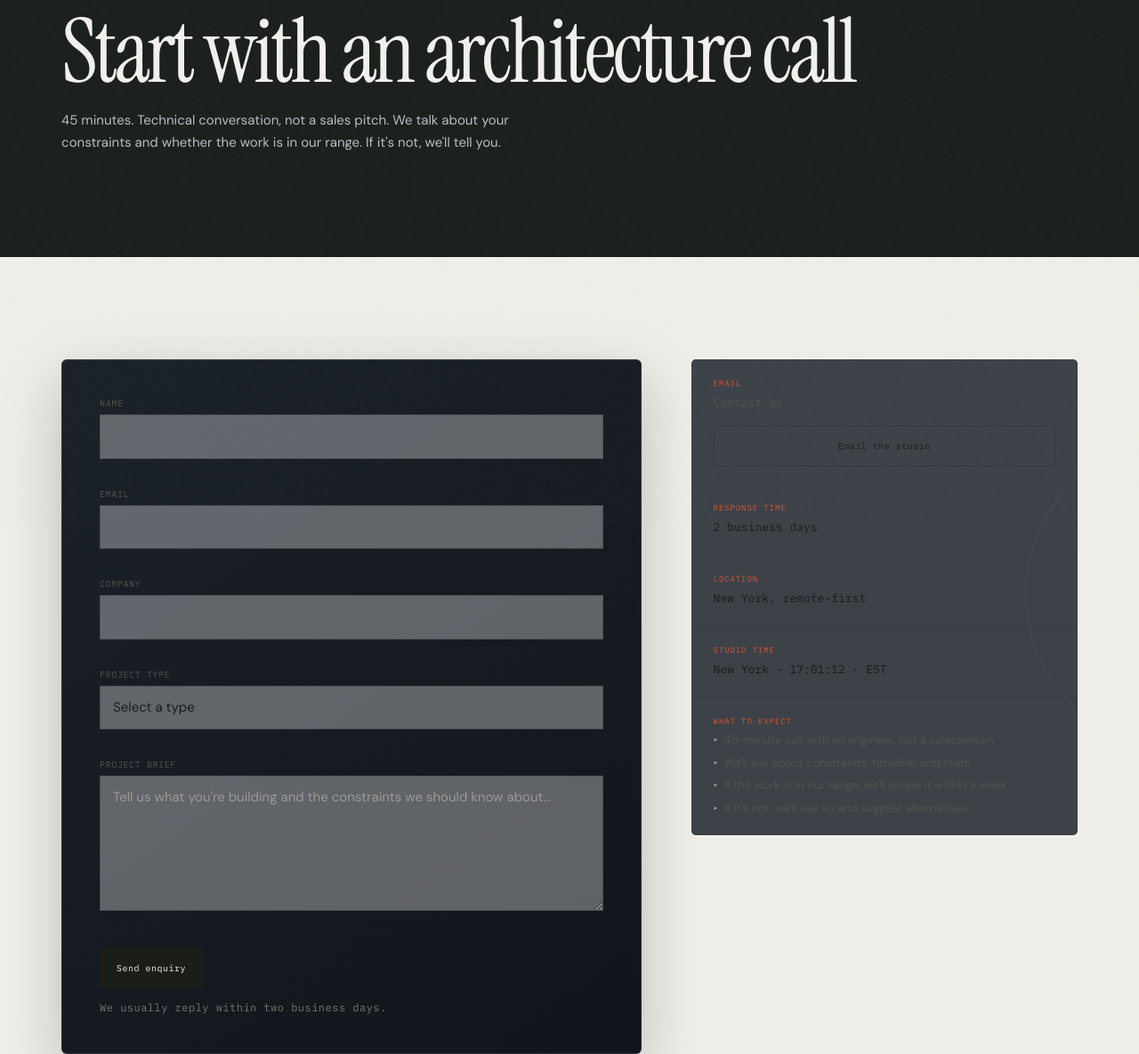
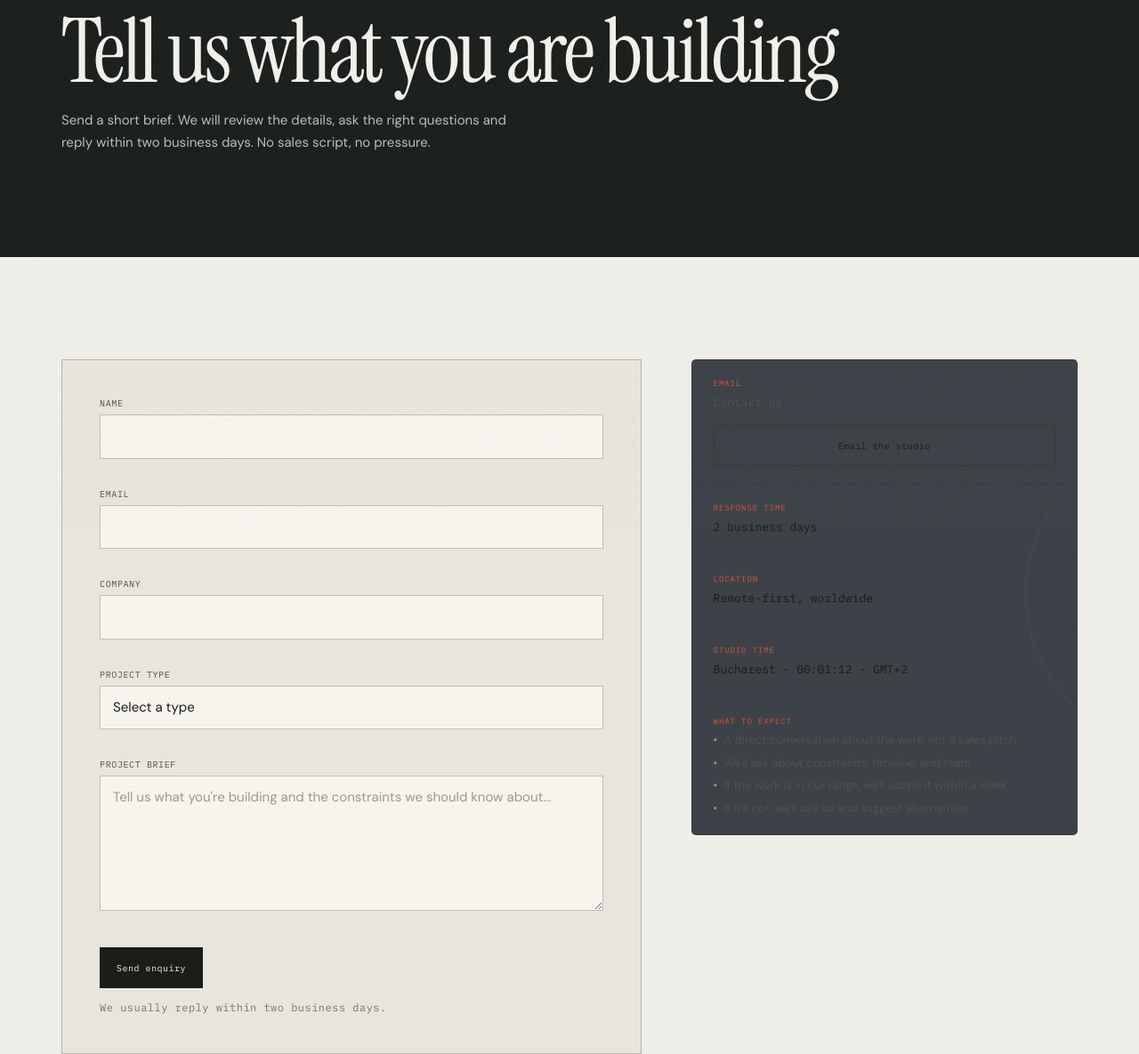
Before and after one commit to freedoom122/veyrion-studio, a website: page client/contact.html in a window 1280 px wide. Shown: the part 207-1392 px from the top of the page at 89% size. Drawn offline with nearby package versions, Linux system fonts and the light colour scheme.

Commit message:
fix: align contact page with enquiry flow

```diff
--- a/client/app.js
+++ b/client/app.js
@@ -461,7 +461,7 @@
         ].join("\n");
       },
       "--contact": function () {
-        return '<span class="t-str">Contact via form</span>  \u2014  2 business day response  \u2014  New York, remote-first';
+        return '<span class="t-str">Contact via form</span>  \u2014  2 business day response  \u2014  Bucharest, remote-first';
       },
       "help": function () {
         return "available commands:\n  --show-stack\n  --benchmarks\n  --architecture\n  --security\n  --contact\n  clear";
@@ -824,8 +824,8 @@
   function initClock() {
     var el = $("#studio-clock");
     if (!el) return;
-    var CITY = "New York";
-    var TZ = "America/New_York";
+    var CITY = "Bucharest";
+    var TZ = "Europe/Bucharest";
     var fmt = null;
     try {
       fmt = new Intl.DateTimeFormat("en-US", {
--- a/client/contact.html
+++ b/client/contact.html
@@ -4,7 +4,7 @@
   <meta charset="UTF-8">
   <meta name="viewport" content="width=device-width, initial-scale=1.0">
   <title>Contact — Veyrion</title>
-  <meta name="description" content="Start with an architecture call. 45 minutes. Technical conversation, not a sales pitch.">
+  <meta name="description" content="Tell us what you are building. 45 minutes. Technical conversation, not a sales pitch.">
   <link rel="preconnect" href="https://fonts.googleapis.com">
   <link rel="preconnect" href="https://fonts.gstatic.com" crossorigin>
   <link href="https://fonts.googleapis.com/css2?family=Inter:wght@400;500;600&family=JetBrains+Mono:wght@400;500&family=Space+Grotesk:wght@500;600;700&display=swap" rel="stylesheet">
@@ -53,8 +53,8 @@
     <section class="page-hero">
       <div class="page-hero__inner">
         <p class="page-hero__eyebrow">09 / CONTACT</p>
-        <h1 class="page-hero__title">Start with an architecture call</h1>
-        <p class="page-hero__sub">45 minutes. Technical conversation, not a sales pitch. We talk about your constraints and whether the work is in our range. If it's not, we'll tell you.</p>
+        <h1 class="page-hero__title">Tell us what you are building</h1>
+        <p class="page-hero__sub">Send a short brief. We will review the details, ask the right questions and reply within two business days. No sales script, no pressure.</p>
       </div>
     </section>
 
@@ -125,16 +125,16 @@
             </div>
             <div class="contact-page__block">
               <span class="contact-page__label">LOCATION</span>
-              <span class="contact-page__value">New York, remote-first</span>
+              <span class="contact-page__value">Remote-first, worldwide</span>
             </div>
             <div class="contact-page__block">
               <span class="contact-page__label">STUDIO TIME</span>
-              <span class="contact-page__value" id="studio-clock">New York &middot; --:--:-- &middot; --</span>
+              <span class="contact-page__value" id="studio-clock">Bucharest &middot; --:--:-- &middot; --</span>
             </div>
             <div class="contact-page__block">
               <span class="contact-page__label">WHAT TO EXPECT</span>
               <ul class="contact-page__list">
-                <li>45-minute call with an engineer, not a salesperson</li>
+                <li>A direct conversation about the work, not a sales pitch</li>
                 <li>We'll ask about constraints, timeline, and team</li>
                 <li>If the work is in our range, we'll scope it within a week</li>
                 <li>If it's not, we'll say so and suggest alternatives</li>
--- a/client/styles.css
+++ b/client/styles.css
@@ -1988,3 +1988,8 @@ body.auth-open { overflow: hidden; }
 pre,code { border-radius:0 !important; }
 pre { border:1px solid var(--border); background:#20231f !important; }
 blockquote { border-left:2px solid var(--accent); background:transparent; color:var(--text-2); }
+
+.contact-page__form-wrap form { background:var(--bg-2) !important; border:1px solid var(--border-2) !important; border-radius:0 !important; box-shadow:none !important; }
+.contact-page__form-wrap .field input,.contact-page__form-wrap .field select,.contact-page__form-wrap .field textarea { background:#f6f4ed !important; color:var(--text) !important; border:1px solid var(--border-2) !important; }
+.contact-page__form-wrap .field label { color:var(--text-2) !important; }
+.contact-page__form-wrap .contact__legal { color:var(--text-3) !important; }
```
